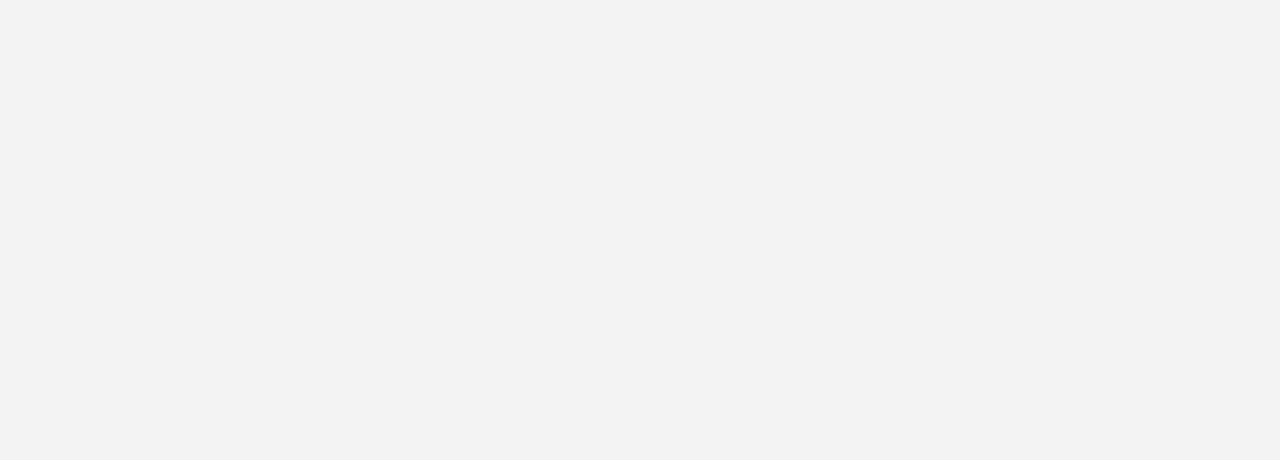
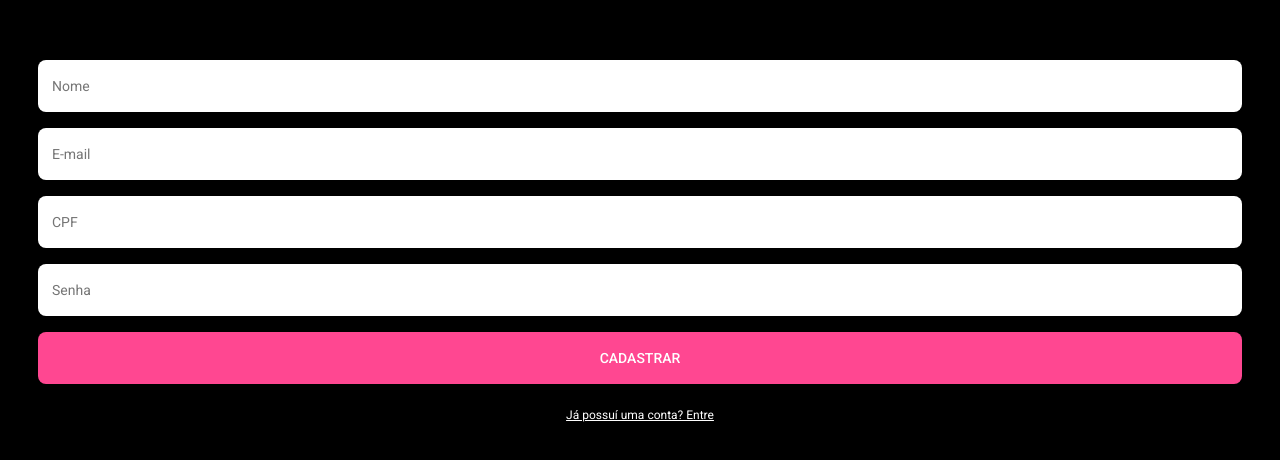
Before and after one commit to eduardaricaldes/projeto-drivenplus, a React (Create React App) app: page /sign-up in a window 1280 px wide. Before the commit this address had no page. Shown: the part 160-620 px from the top of the page. Built offline with nearby package versions, Linux system fonts and the light colour scheme.

Commit message:
criado a funcao de setar os dados

```diff
--- a/src/App.js
+++ b/src/App.js
@@ -19,10 +19,10 @@ export default function App(){
   return(
     <Routes>
       <Route element={<Login/>} path="/"/>
-      <Route element={<SignUp />} path="/signup"/>
-      <Route element={<RotaPrivada Componente={<Planos/>}/>} path="/subscriptions" />
-      <Route element={<RotaPrivada Componente={<Assinatura/>}/>} path="/subscriptions/:id" />
-      <Route element={<RotaPrivada Componente={<Home />}/>} path="/home"/>
+      <Route element={<SignUp />} path="/sign-up"/>
+      <Route element={<RotaPrivada Componente={Planos}/>} path="/subscriptions" />
+      <Route element={<RotaPrivada Componente={Assinatura}/>} path="/subscriptions/:id" />
+      <Route element={<RotaPrivada Componente={Home}/>} path="/home"/>
     </Routes>
   )
 }
--- a/src/components/Inputs-Sign-Up.js
+++ b/src/components/Inputs-Sign-Up.js
@@ -1,15 +1,20 @@
 import styled from "styled-components"
 import { Link } from "react-router-dom";
 
-export default function InputSignUp (){
+export default function InputSignUp(
+  {
+    onChangeNome,
+    onChangeEmail,
+    onChangeSenha,
+    onChangeCPF,
+  }
+){
   return(
     <EstInputSignUp>
-      <input className="Nome" placeholder="Nome" type="text"></input>
-      <input className="email" placeholder="E-mail" type="email"></input>
-      <input className="number" placeholder="CPF" type="number"></input>
-      <input className="password" type="password" placeholder="Senha"></input>
-
-
+      <input placeholder="Nome" type="text" onChange={event => onChangeNome(event.target.value)}/>
+      <input placeholder="E-mail" type="email" onChange={event => onChangeEmail(event.target.value)}/>
+      <input placeholder="CPF" type="text" onChange={event => onChangeCPF(event.target.value)}/>
+      <input type="password" placeholder="Senha" onChange={event => onChangeSenha(event.target.value)}/>
       <button className="botao">CADASTRAR</button>
       <Link to="/" className="cadastrar">Já possuí uma conta? Entre</Link>
     </EstInputSignUp>
@@ -24,15 +29,10 @@ flex-direction: column;
     margin-bottom: 16px;
     border-radius: 8px;
     height: 52px;
-    width: 299px;
-
-      ::placeholder{
-        padding: 18px 14px;
-        font-size: 14px;
-      }
+    padding: 18px 14px;
+    font-size: 14px;
   }
   .botao{
-    width: 298px;
     height: 52px;
     border-radius: 8px;
     background-color: #FF4791;
@@ -46,7 +46,6 @@ flex-direction: column;
     font-size: 12px;
     color:#fff;
     text-align: center;
-
   }
 
 `
--- a/src/components/Inputs-login.js
+++ b/src/components/Inputs-login.js
@@ -4,8 +4,8 @@ import { Link } from "react-router-dom";
 export default  function InputsLogin({ onChangeSenha, onChangeEmail }){
   return(
     <EstInputs>
-      <input className="email" placeholder="E-mail" type="email" onChange={onChangeEmail} />
-      <input className="password" type="password" placeholder="Senha" onChange={onChangeSenha} />
+      <input className="email" placeholder="E-mail" type="email" onChange={event => onChangeEmail(event.target.value)} />
+      <input className="password" type="password" placeholder="Senha" onChange={event => onChangeSenha(event.target.value)} />
       <button className="botao">ENTRAR</button>
       <Link to="/sign-up" className="cadastrar">Não possuí uma conta? Cadastre-se</Link>
     </EstInputs>
--- a/src/contexts/UserContext.js
+++ b/src/contexts/UserContext.js
@@ -9,9 +9,26 @@ export const UsuarioContext = createContext([
 
 export const UsuarioProvider = ({ children }) => {
   const [usuario, setUsuario] = useState({});
+  const [membership, setMembership] = useState({});
+
+  function setDadosDoUsuario({id, name, email, membership}) {
+    setUsuario({
+      id,
+      name,
+      email,
+      membership,
+    });
+    localStorage.setItem('data', JSON.stringify({
+      id,
+      name,
+      email,
+      membership,
+    }));
+    setMembership(membership)
+  }
 
   return (
-    <UsuarioContext.Provider value={[usuario, setUsuario]}>
+    <UsuarioContext.Provider value={[usuario, setDadosDoUsuario, membership, setMembership]}>
       {children}
     </UsuarioContext.Provider>
   )
--- a/src/pages/Login.js
+++ b/src/pages/Login.js
@@ -15,7 +15,7 @@ export default function Login(){
   const [senha, setSenha] = useState("");
   const navigate = useNavigate();
   const [token, setToken, logado, setLogado] = useContext(AutenticacaoContext);
-  const [usuario, setUsuario] = useContext(UsuarioContext);
+  const [usuario, setDadosDoUsuario] = useContext(UsuarioContext);
 
   function resetarForm() {
     setEmail("");
@@ -23,7 +23,7 @@ export default function Login(){
   }
 
   function setarUsuario(usuario) {
-    setUsuario({
+    setDadosDoUsuario({
       id: usuario.id,
       name: usuario.name,
       email: usuario.email,
--- a/src/pages/Sign-up.js
+++ b/src/pages/Sign-up.js
@@ -1,10 +1,78 @@
 import styled from "styled-components"
+import { useState } from "react"
+import { useNavigate } from "react-router-dom";
+import axios from "axios";
+
 import InputSignUp from "../components/Inputs-Sign-Up"
+import { URL } from '../constant/Api';
 
 export default function SignUp(){
+  const [nome, setNome] = useState("");
+  const [email, setEmail] = useState("");
+  const [senha, setSenha] = useState("");
+  const [cpf, setCpf] = useState("");
+
+  const navigate = useNavigate();
+
+  function onChangeNome(value) {
+    if(value !== "") {
+      setNome(value)
+    }
+  }
+
+  function onChangeEmail(value) {
+    if(value !== "") {
+      setEmail(value)
+    }
+  }
+
+  function onChangeCPF(value) {
+    if(value !== "") {
+      setCpf(value)
+    }
+  }
+
+  function onChangeSenha(value) {
+    if(value !== "") {
+      setSenha(value)
+    }
+  }
+
+  function resetarForm() {
+    setEmail("");
+    setSenha("");
+    setNome("");
+    setCpf("");
+  }
+
+  function submit(event) {
+    event.preventDefault();
+    axios.post(URL.CADASTRO, {
+        email: email,
+        name: nome,
+        password: senha,
+        cpf: cpf,
+    })
+    .then((response) => {
+      navigate("/")
+    })
+    .catch(() => {
+      resetarForm()
+      alert("erro ao enviar os dados")
+      event.target.reset()
+    })
+  }
+
   return(
     <ContainerSignUp>
-      <InputSignUp />
+      <form onSubmit={submit}>
+        <InputSignUp
+          onChangeNome={onChangeNome}
+          onChangeEmail={onChangeEmail}
+          onChangeSenha={onChangeSenha}
+          onChangeCPF={onChangeCPF}
+        />
+      </form>
     </ContainerSignUp>
 
   )
```
